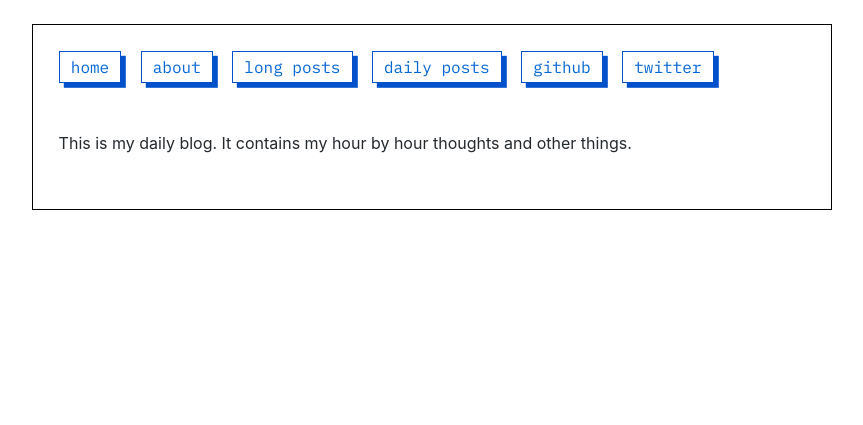
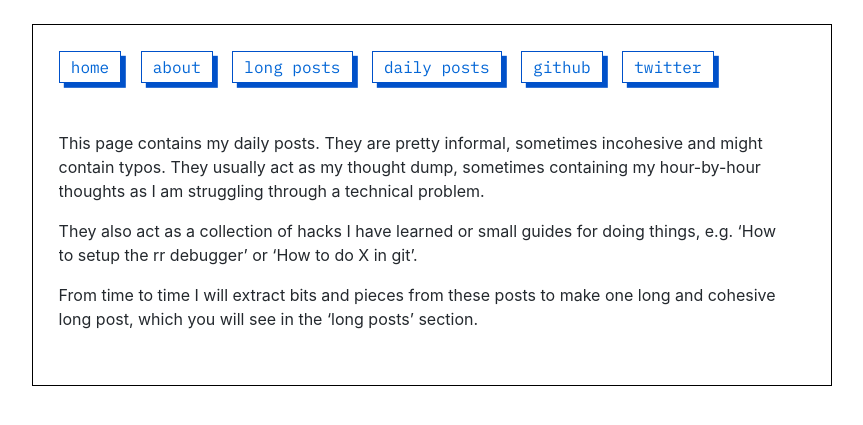
Before and after one commit to annygakh/annygakh.github.io, a Jekyll site: the page built from dailyblog.md, in a window 1280 px wide. Shown: the top 425 px of the page, without its empty margins (208-1071 px from the left). Built offline with Jekyll 4.4.1, drawn with Linux system fonts in a browser that asks for light colours.

Commit message:
Added description to home, long and daily posts sections

```diff
--- a/_layouts/home.html
+++ b/_layouts/home.html
@@ -6,7 +6,7 @@ layout: default
   <table class="posts-table">
     <tbody>
       <tr>
-        <td colspan="2">Here are a few of my daily posts! hope you enjoy</td>
+        <td colspan="2">Here are a few of my daily posts.</td>
       </tr>
       {% for post in site.categories.dailyblog limit:5 %}
       <tr>
--- a/dailyblog.md
+++ b/dailyblog.md
@@ -4,4 +4,12 @@ layout: dailyblog
 permalink: /dailyposts/
 order: 4
 ---
-This is my daily blog. It contains my hour by hour thoughts and other things.
+This page contains my daily posts. They are pretty informal, sometimes incohesive and might contain typos.
+They usually act as my thought dump, sometimes containing my hour-by-hour thoughts as
+I am struggling through a technical problem.
+
+They also act as a collection of hacks I have learned
+or small guides for doing things, e.g. 'How to setup the rr debugger' or 'How to do X in git'.
+
+From time to time I will extract bits and pieces from these posts to make one long and cohesive long post,
+which you will see in the 'long posts' section.
```
Also changed, not shown: index.md (+2 -0 lines), longblog.md (+1 -1 lines).
